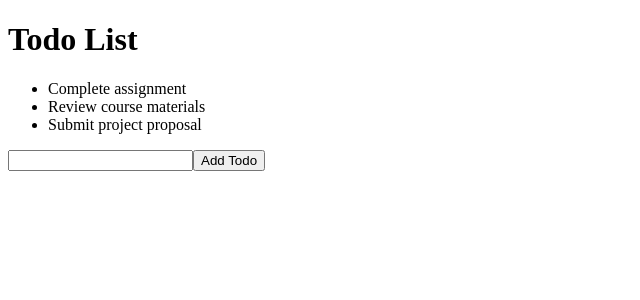
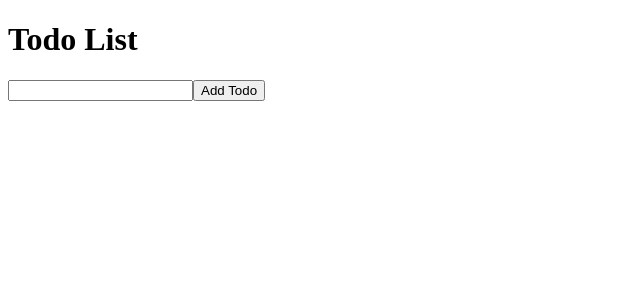
Before and after one commit to DYA13/react-todo, a React (Create React App) app in the folder react-todo/: page / in a window 1280 px wide. Shown: the top 300 px of the page, without its empty margins (0-640 px from the left). Built offline with nearby package versions, Linux system fonts and the light colour scheme.

Commit message:
Move Todo List into State

```diff
--- a/react-todo/src/App.js
+++ b/react-todo/src/App.js
@@ -3,13 +3,15 @@ import TodoList from "./TodoList"
 import AddTodoForm from "./AddTodoForm"
 
 function App() {
-  const [newTodo, setNewTodo] = useState("")
+  // Step 1: Create a state variable for todoList
+  const [todoList, setTodoList] = useState([])
+
   return (
     <div>
       <h1>Todo List</h1>
-      <TodoList />
-      <AddTodoForm onAddTodo={setNewTodo} />
-      <p>{newTodo}</p>
+      {/* Step 2: Pass todoList as a prop to TodoList */}
+      <TodoList todoList={todoList} />
+      <AddTodoForm />
     </div>
   )
 }
--- a/react-todo/src/TodoList.js
+++ b/react-todo/src/TodoList.js
@@ -1,12 +1,9 @@
 import React from "react"
 import TodoListItem from "./TodoListItem"
-
-function TodoList() {
-  const todoList = [
-    { id: 1, title: "Complete assignment" },
-    { id: 2, title: "Review course materials" },
-    { id: 3, title: "Submit project proposal" }
-  ]
+//Step 3: Add props as a parameter to the TodoList component
+function TodoList(props) {
+  // Step 4: Change todoList to reference props instead of the hard-coded variable
+  const todoList = props.todoList
 
   return (
     <ul>
```
